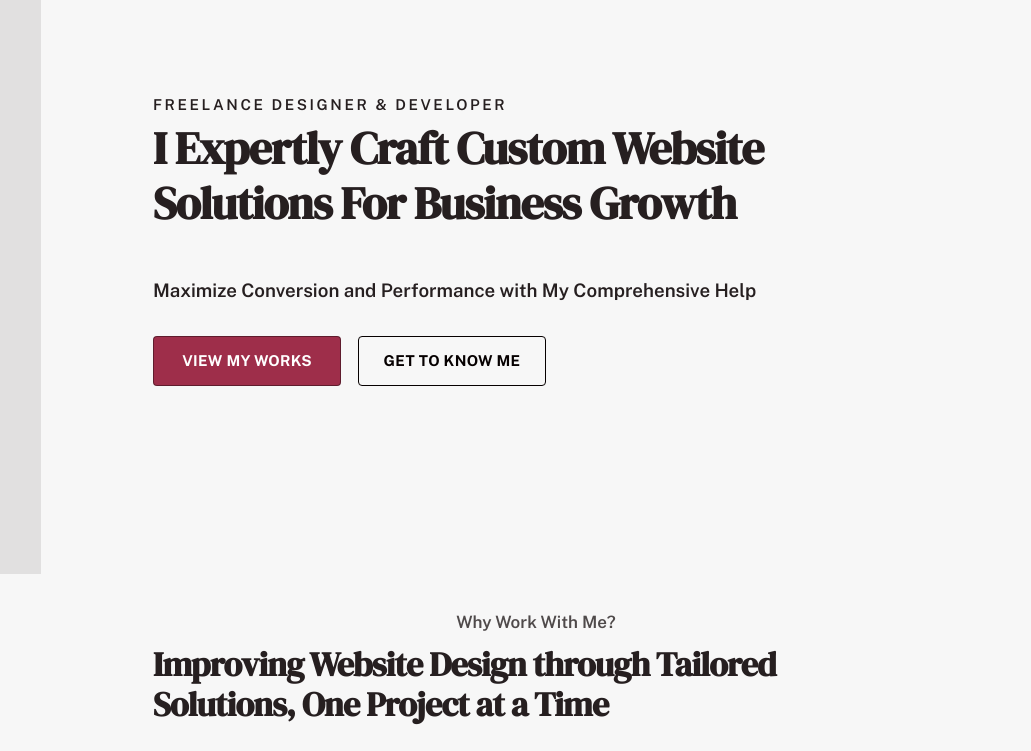
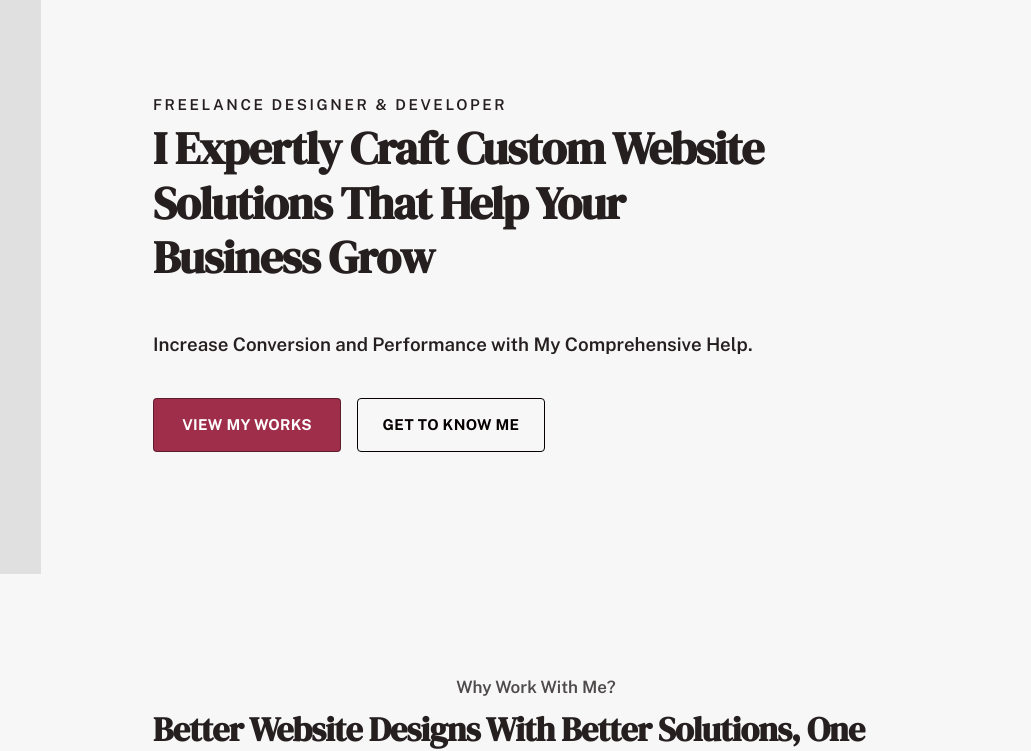
Before and after one commit to AnnieCat73/freelance-portfolio, a plain HTML site: page index.html in a window 1280 px wide. Shown: the part 226-977 px from the top of the page, 249-1280 px from the left. Drawn offline with nearby package versions, Linux system fonts and the light colour scheme; files whose address does not match are found by name.

Commit message:
Hero copy text adjustments

```diff
--- a/css/style.css
+++ b/css/style.css
@@ -142,6 +142,7 @@ h1 {
 h2 {
   font-size: clamp(2rem, 1.9600rem + 0.2000vw, 2.2rem);
   font-weight: var(--fw-700);
+  text-transform: capitalize;
 }
 
 h3 {
@@ -184,7 +185,7 @@ h3 {
   border: 1px solid rgba(0, 0, 0, 0.4);
   color: var(--clr-neutral-100);
   background-color: var(--clr-accent-300);
-  padding: 0.875em 1.875em;
+  padding: 0.975em 1.875em;
   margin-right: auto;
   transition: all ease-in-out .3s;
 }
@@ -199,7 +200,7 @@ h3 {
   background-color: transparent;
   border: 1px solid var(--clr-secondary-btn);
   margin-right: auto;
-  padding: 0.875em 1.62em;/*10px 30px*/
+  padding: 0.975em 1.62em;/*10px 30px*/
   transition: all ease-in-out .5s;
 }
 
@@ -810,7 +811,7 @@ figure .hero-img {
 .hero-btns {
   display: flex;
   flex-direction: column;
-  gap: 1em;
+  gap: 1rem;
   grid-column: 1;
   grid-row: 3 / 4;
   justify-self: center;
@@ -876,6 +877,10 @@ figure .hero-img {
 
   .divider {
     display: none;
+  }
+
+  .hero-btns {
+    margin-top: 0.5rem;
   }
 }
 
--- a/index.html
+++ b/index.html
@@ -105,9 +105,9 @@
               </p>
               <p class="freelance subheading">Designer & Developer</p>
               <h1>
-                I expertly craft custom website solutions for business growth
+                I expertly craft custom website solutions that help your business grow <!--for business growth-->
               </h1>
-              <p class="large-text">Maximize Conversion and Performance with My Comprehensive Help</p>
+              <p class="large-text">Increase Conversion and Performance with My Comprehensive Help.</p>
             </div>
             <figure>
               <img
@@ -130,8 +130,8 @@
             <div class="section-headings">
               <p class="section-subtitle">Why work with me?</p>
               <h2 class="heading-mobile">Designing Better Website Solutions</h2>
-              <h2 class="heading-desktop">
-                Improving Website Design through Tailored Solutions, One Project at a Time
+              <h2 class="heading-desktop">Better website designs
+                with better solutions, One Project at a Time
               </h2>
             </div>
             <div class="why-content">
```
